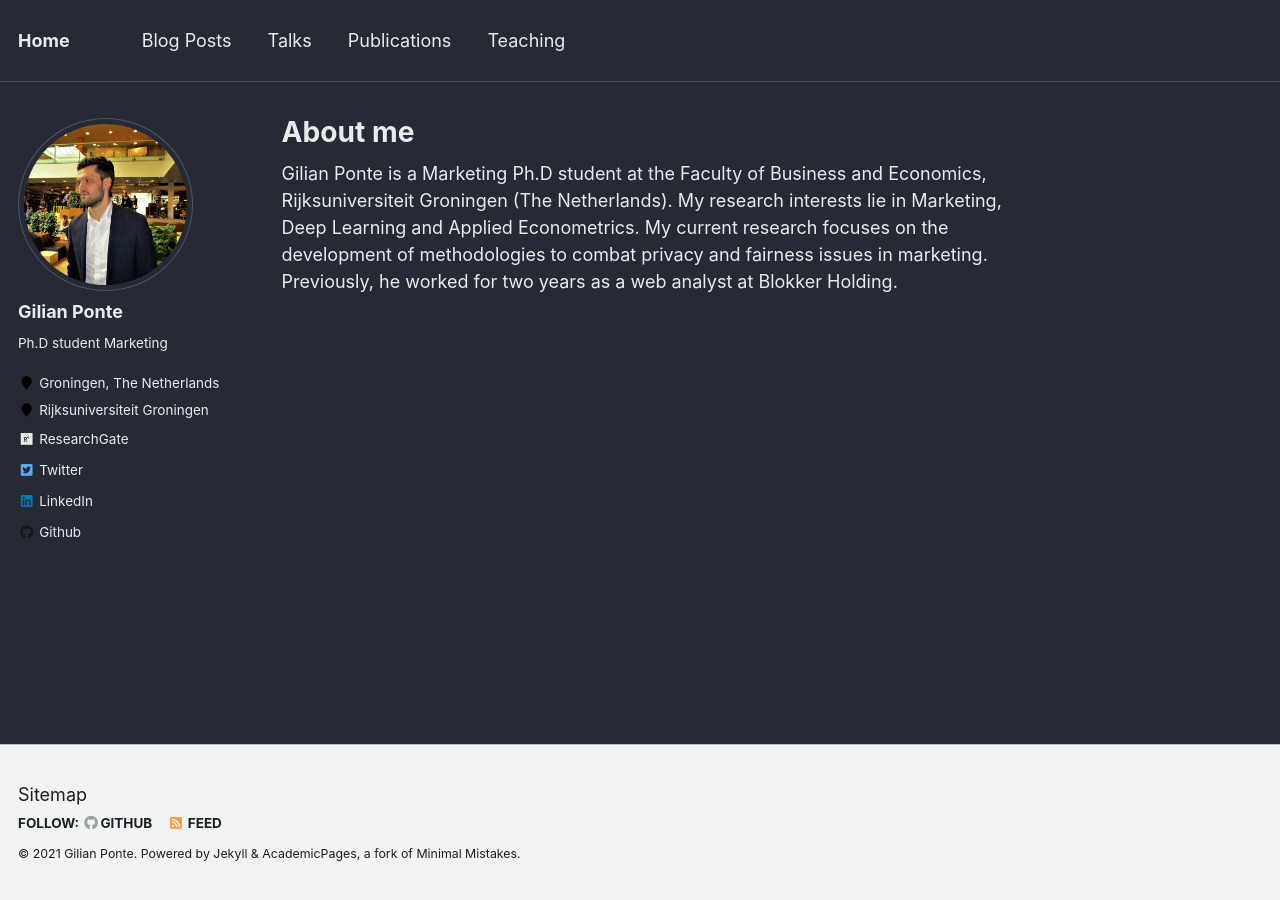
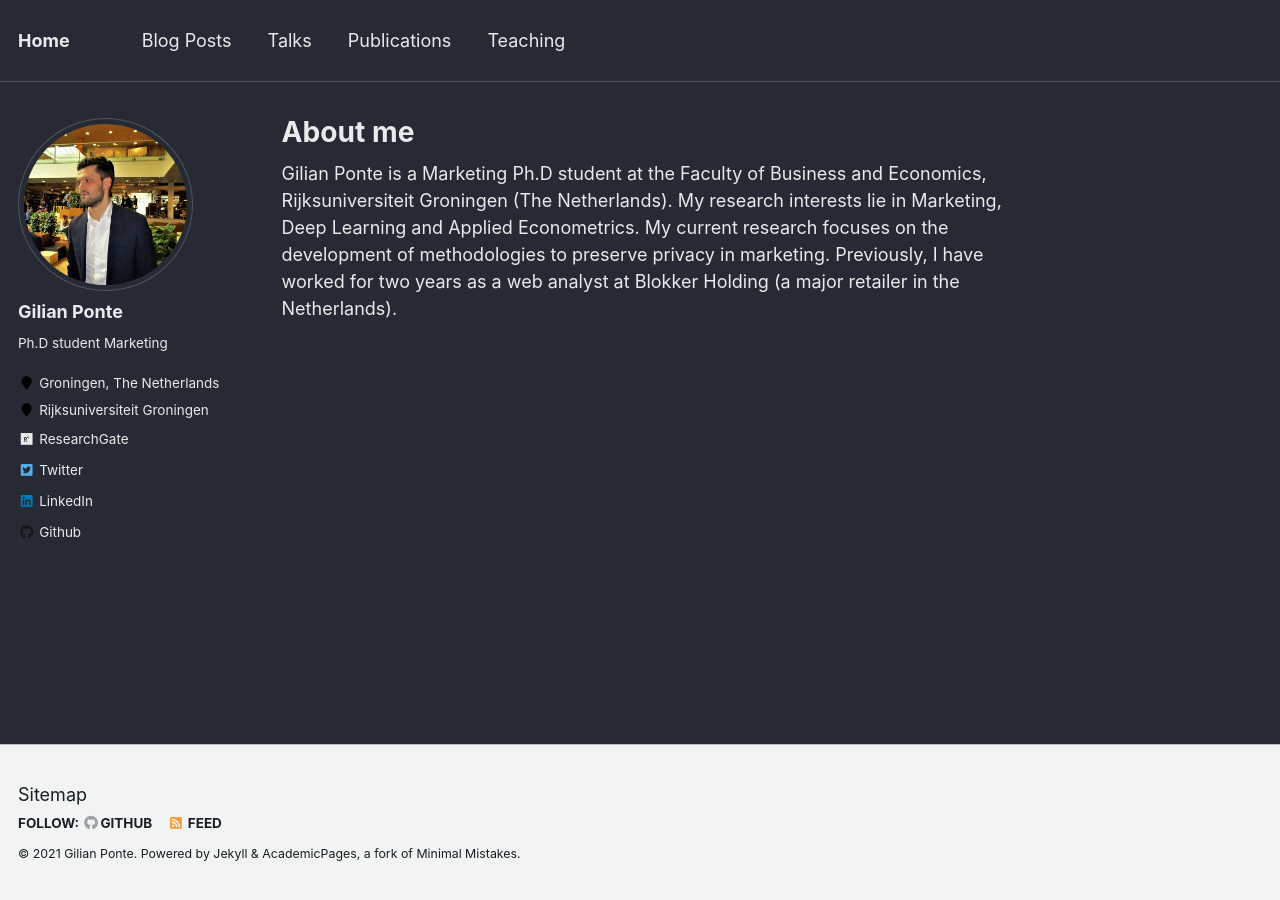
Before and after one commit to GilianPonte/gilianponte.github.io, a Jekyll site: the page built from _pages/about.md, in a window 1280 px wide. Built offline with Jekyll 4.4.1, drawn with Linux system fonts in a browser that asks for light colours.

Commit message:
Update about.md

```diff
--- a/_pages/about.md
+++ b/_pages/about.md
@@ -8,4 +8,4 @@ redirect_from:
   - /about.html
 ---
 
-Gilian Ponte is a Marketing Ph.D student at the Faculty of Business and Economics, Rijksuniversiteit Groningen (The Netherlands). My research interests lie in Marketing, Deep Learning and Applied Econometrics. My current research focuses on the development of methodologies to combat privacy and fairness issues in marketing. Previously, he worked for two years as a web analyst at Blokker Holding.
+Gilian Ponte is a Marketing Ph.D student at the Faculty of Business and Economics, Rijksuniversiteit Groningen (The Netherlands). My research interests lie in Marketing, Deep Learning and Applied Econometrics. My current research focuses on the development of methodologies to preserve privacy in marketing. Previously, I have worked for two years as a web analyst at Blokker Holding (a major retailer in the Netherlands).
```
